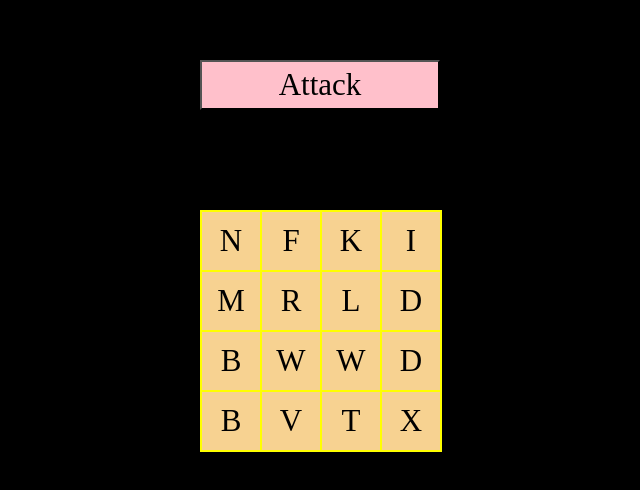
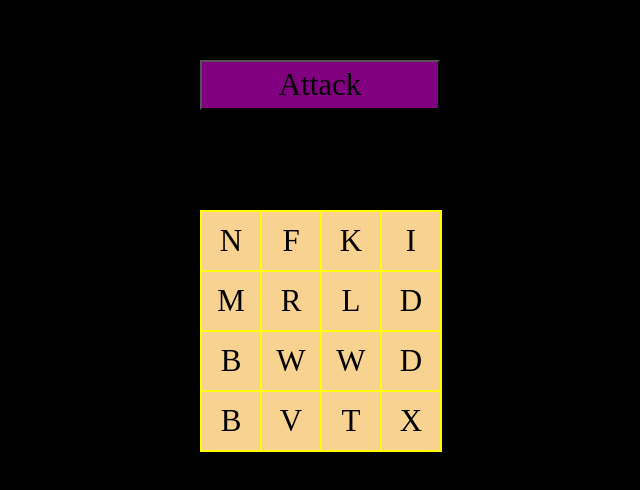
Before and after one commit to Benur21/bookworm, a React (Create React App) app: page / in a window 1280 px wide. Shown: the part 140-630 px from the top of the page, without its empty margins (320-960 px from the left). Built offline with nearby package versions, Linux system fonts and the light colour scheme.

Commit message:
OMG FINALLY????!?!?!???

```diff
--- a/src/index.css
+++ b/src/index.css
@@ -53,7 +53,7 @@ body {
   /* position absolute is important to allow use of top and left*/
   position: absolute;
 
-  background-color: pink;
+  background-color: purple;
   color: black;
   font-family: 'Times New Roman', Times, serif;
   font-size: 31px;
```
